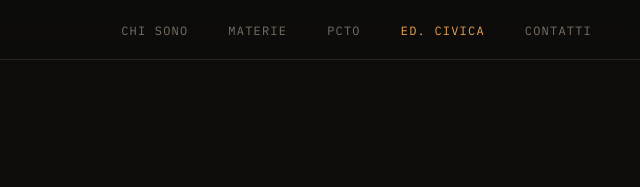
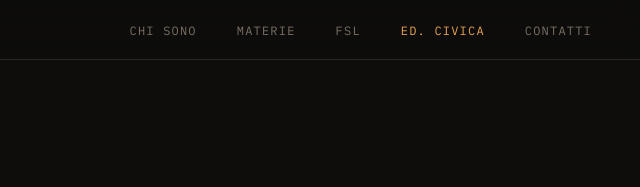
Before and after one commit to st10936-dev/st10936-dev.github.io, a plain HTML site: page educazione-civica.html in a window 1280 px wide. Shown: the top 187 px of the page, 640-1280 px from the left. Drawn offline with nearby package versions, Linux system fonts and the light colour scheme; a web font is replaced by a local one.

Commit message:
Update educazione-civica.html

```diff
--- a/educazione-civica.html
+++ b/educazione-civica.html
@@ -76,7 +76,7 @@
     <ul class="nav-links">
       <li><a href="index.html#chi-sono">Chi sono</a></li>
       <li><a href="materie.html">Materie</a></li>
-      <li><a href="pcto.html">PCTO</a></li>
+      <li><a href="pcto.html">FSL</a></li>
       <li><a href="educazione-civica.html" class="active">Ed. Civica</a></li>
       <li><a href="contatti.html">Contatti</a></li>
     </ul>
```
